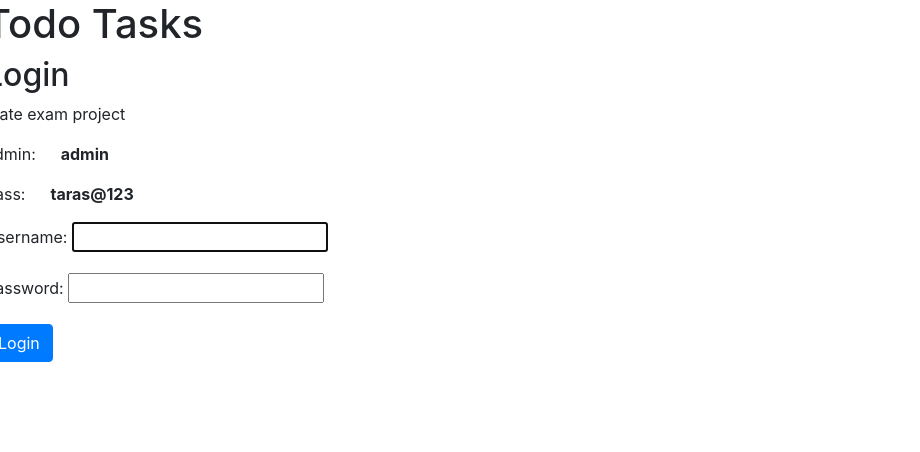
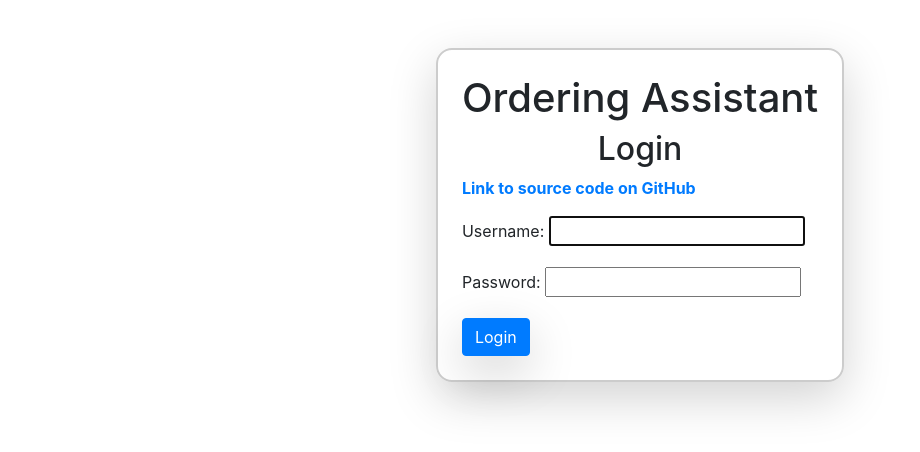
Before and after one commit to Tarasidze/Mate_Todo_List, a Django app: page /accounts/login/?next=/ in a window 1280 px wide. Shown: the top 452 px of the page, without its empty margins (0-920 px from the left). Run offline with Django 4.2, Linux system fonts and the light colour scheme; some libraries are stand-ins or nearby versions.

Commit message:
updated login page

```diff
--- a/templates/registration/login.html
+++ b/templates/registration/login.html
@@ -1,37 +1,42 @@
 {% extends "base.html" %}
-{% load crispy_forms_filters %}
-{%  load static %}
-
-{% block head %}
-
-
-{% endblock %}
 
 {% block login %}
-<link rel="stylesheet" href="/static/css/login.css">
-<div class="center-container">
 
-  <div class="login-form-container tile">
+<div class="container">
+
+    <div class="d-flex justify-content-md-center mt-lg-5">
+      <div class="login-form-container p-4 shadow-lg">
           {% if form.errors %}
-      <p class="error-msg">Your username and password didn't match. Please try again.</p>
+            <p>Your username and password didn't match. Please try again.</p>
           {% endif %}
-    <h1>Todo Tasks</h1>
-    <h2 class="center-container">Login</h2>
+          <h1 class="text-lg-center">Ordering Assistant</h1>
+          <h2 class="text-sm-center">Login</h2>
 
-    {% if next %}
-      <p>Mate exam project</p>
-       <p>admin: &emsp; <strong>admin</strong></p>
-       <p>pass:  &emsp; <strong>taras@123</strong></p>
-    {% endif %}
+          <p>
+          <strong><a href="https://github.com/Tarasidze/Mate_Todo_List">Link to source code on GitHub</a></strong>
+          </p>
 
           <form method="post" action="{% url 'login' %}" class="login-form">
           {% csrf_token %}
           {{ form.as_p }}
 
-      <input type="submit" value="Login" class="btn btn-primary" />
+          <input type="submit" value="Login" class="btn btn-primary shadow-lg" />
           <input type="hidden" name="next" value="{{ next }}" />
         </form>
       </div>
+    </div>
+  </div>
 
-</div>
+<style>
+  .login-form-container {
+    border: 2px solid #ccc;
+    border-radius: 16px;
+  }
+
+  .login-form-container:hover {
+    transform: scale(1.015);
+    transition: transform 0.4s ease-in-out;
+  }
+</style>
+
 {% endblock %}
```
Lines whose indentation alone changed are shown as unchanged.
